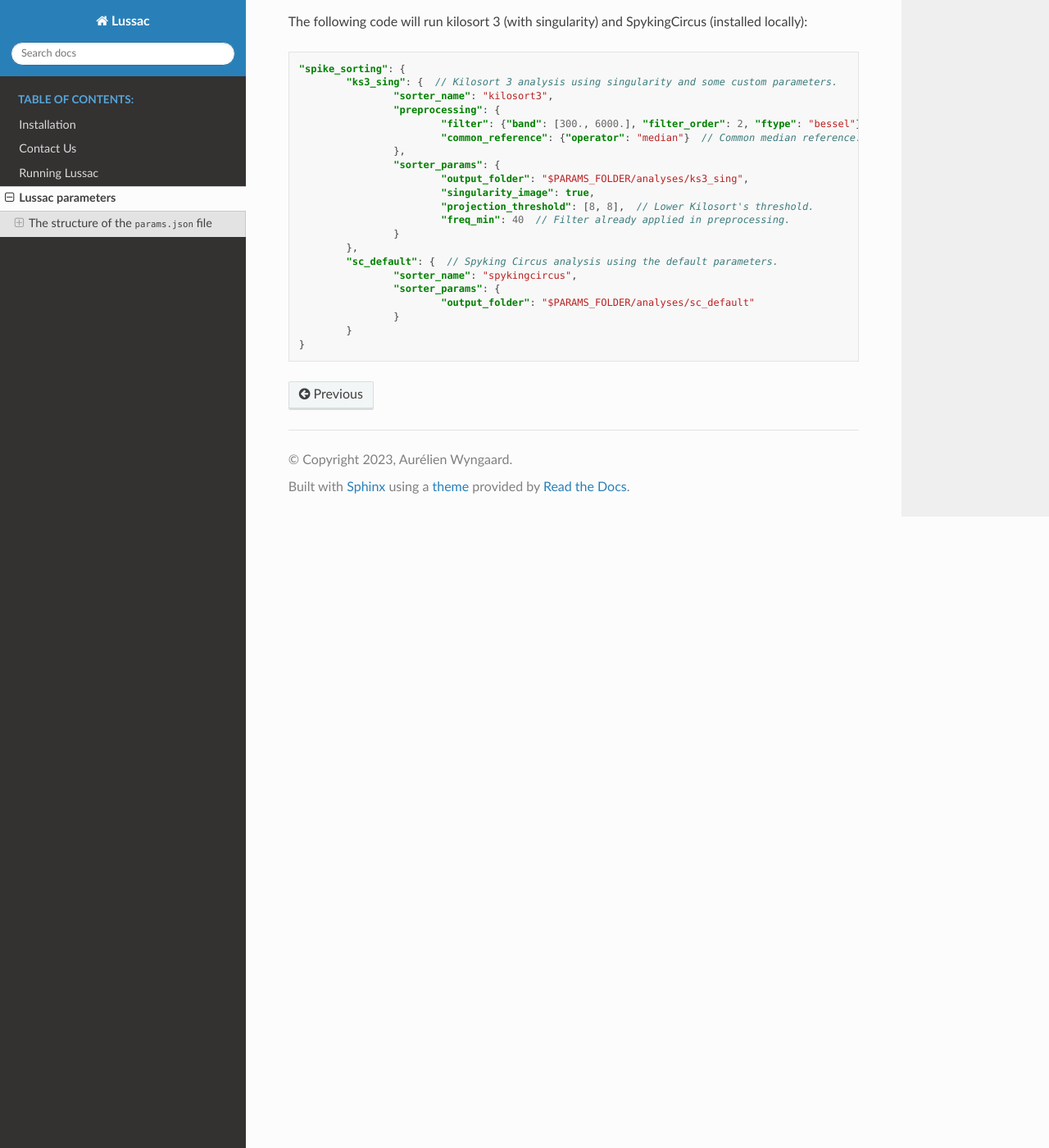
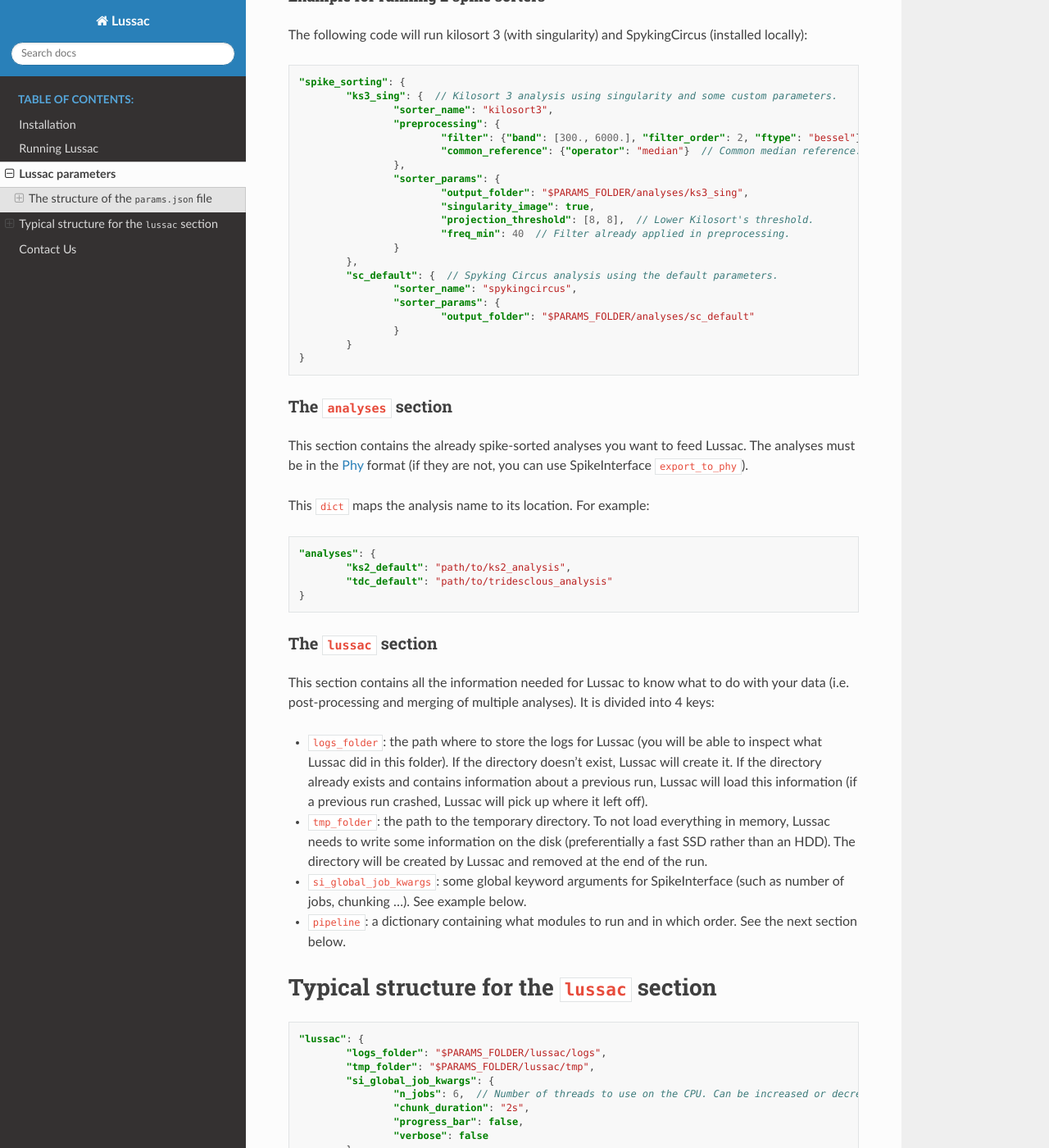
Before and after one commit to BarbourLab/lussac, a Sphinx documentation site: the page built from docs/source/params.rst, in a window 1280 px wide and 1400 px high, scrolled down 3150 px. Shown: the whole window at 82% size. Built offline with Sphinx 7.4.7 and the Read the Docs theme 2.0.0, drawn with Linux system fonts in a browser that asks for light colours; some of the changed text lies outside the part shown.

Commit message:
Improved documentation

```diff
--- a/docs/source/index.rst
+++ b/docs/source/index.rst
@@ -12,9 +12,9 @@ For more information, check out our `preprint <https://www.biorxiv.org/content/1
    :caption: Table of Contents:
 
    installation
-   contact
    run
    params
+   contact
 
 
 
--- a/docs/source/params.rst
+++ b/docs/source/params.rst
@@ -79,7 +79,8 @@ Example for a binary file:
 			"numchan": 64,
 			"sampling_frequency": 30000,
 			"dtype": "int16",
-			"gain_to_uV": 0.195
+			"gain_to_uV": 0.195,
+			"offset_to_uV": 0.0
 		},
 		"probe_file": "$PARAMS_FOLDER/probe.json"
 
@@ -143,3 +144,58 @@ The following code will run kilosort 3 (with singularity) and SpykingCircus (ins
 			}
 		}
 	}
+
+
+The :code:`analyses` section
+^^^^^^^^^^^^^^^^^^^^^^^^^^^^
+
+This section contains the already spike-sorted analyses you want to feed Lussac. The analyses must be in the `Phy <https://github.com/cortex-lab/phy>`_ format (if they are not, you can use SpikeInterface :code:`export_to_phy`).
+
+This :code:`dict` maps the analysis name to its location. For example:
+
+.. code-block:: json
+
+	"analyses": {
+		"ks2_default": "path/to/ks2_analysis",
+		"tdc_default": "path/to/tridesclous_analysis"
+	}
+
+
+The :code:`lussac` section
+^^^^^^^^^^^^^^^^^^^^^^^^^^
+
+This section contains all the information needed for Lussac to know what to do with your data (i.e. post-processing and merging of multiple analyses). It is divided into 4 keys:
+
+- :code:`logs_folder`: the path where to store the logs for Lussac (you will be able to inspect what Lussac did in this folder). If the directory doesn't exist, Lussac will create it. If the directory already exists and contains information about a previous run, Lussac will load this information (if a previous run crashed, Lussac will pick up where it left off).
+- :code:`tmp_folder`: the path to the temporary directory. To not load everything in memory, Lussac needs to write some information on the disk (preferentially a fast SSD rather than an HDD). The directory will be created by Lussac and removed at the end of the run.
+- :code:`si_global_job_kwargs`: some global keyword arguments for SpikeInterface (such as number of jobs, chunking ...). See example below.
+- :code:`pipeline`: a dictionary containing what modules to run and in which order. See the next section below.
+
+
+Typical structure for the :code:`lussac` section
+================================================
+
+.. code-block:: json
+
+	"lussac": {
+		"logs_folder": "$PARAMS_FOLDER/lussac/logs",
+		"tmp_folder": "$PARAMS_FOLDER/lussac/tmp",
+		"si_global_job_kwargs": {
+			"n_jobs": 6,  // Number of threads to use on the CPU. Can be increased or decreased depending on your computer.
+			"chunk_duration": "2s",
+			"progress_bar": false,
+			"verbose": false
+		},
+		"pipeline": {
+			/** "first_module_name": {module_1_params},
+				"second_module_name: {module_2_params},
+			   ...
+			*/
+		}
+	}
+
+
+Lussac module system
+--------------------
+
+Work in progress...
```
